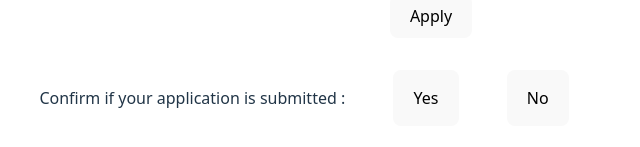
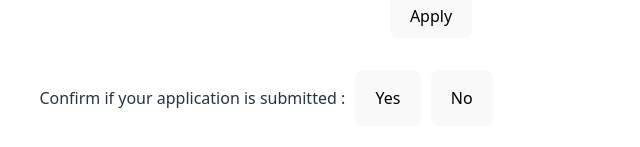
Before and after one commit to Kaushiki-Kesarwani/job-form-project, a React (Vite) app: page / in a window 1280 px wide. Shown: the part 1037-1184 px from the top of the page, without its empty margins (209-849 px from the left). Built offline with nearby package versions, Linux system fonts and the light colour scheme.

Commit message:
change style

```diff
--- a/src/App.css
+++ b/src/App.css
@@ -29,6 +29,6 @@ background-color: rgb(9, 163, 9);
 
 .newbtn{
   display: flex;
-  gap: 3em;
+  gap: 10px;
   margin-top: 2em;
 }
```
